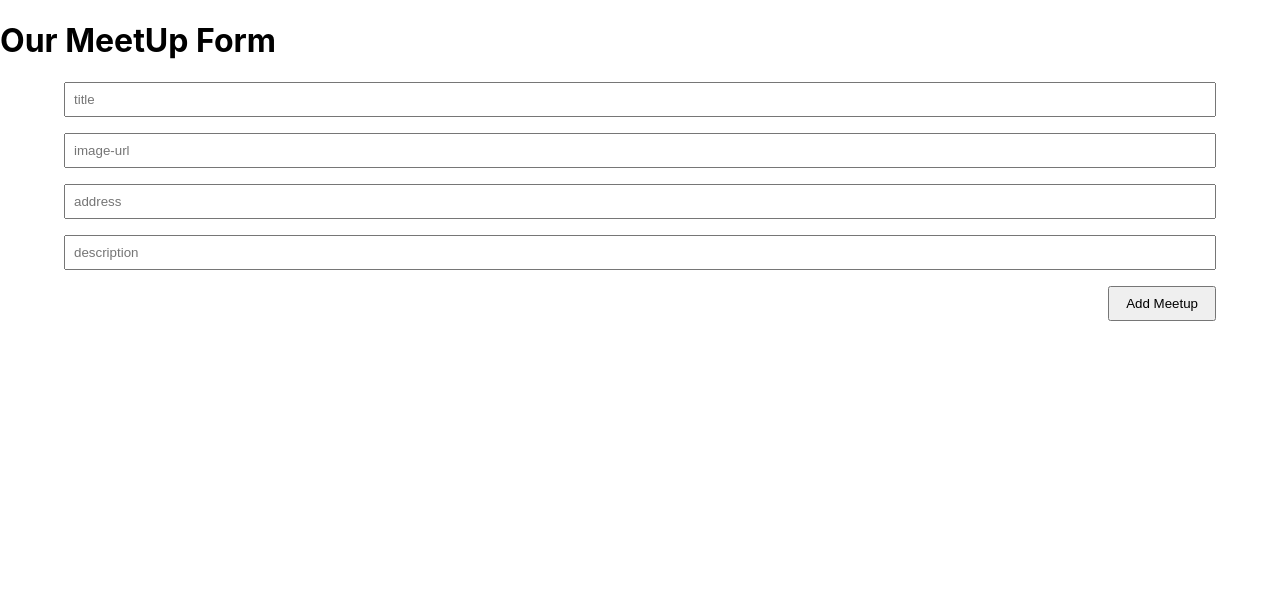
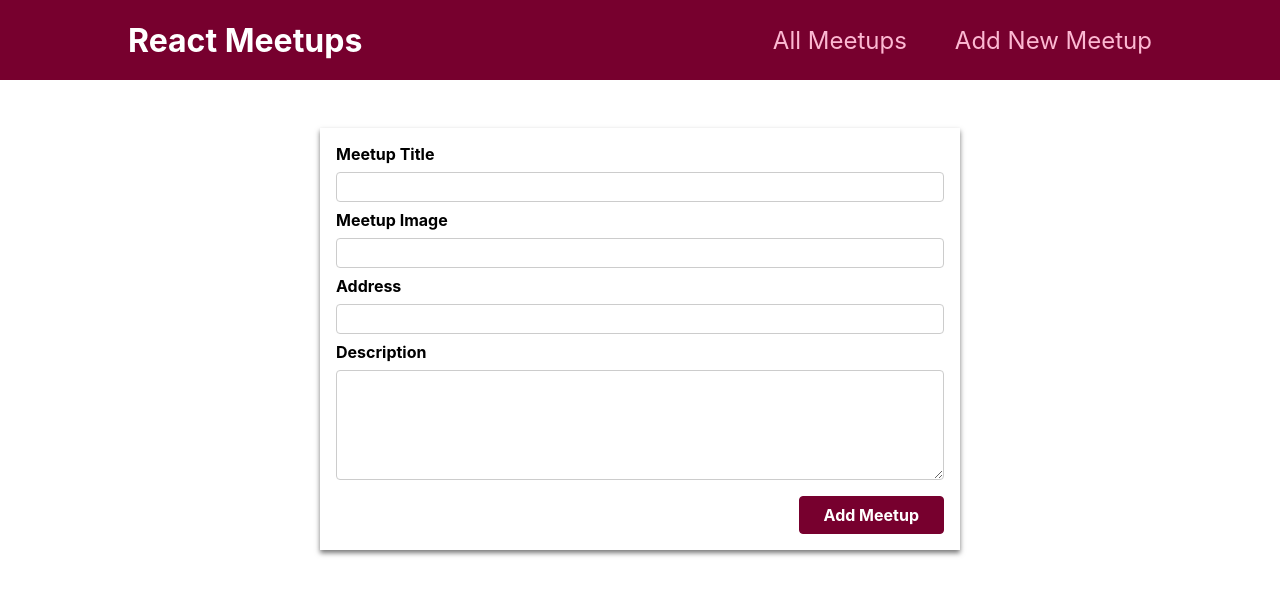
Before and after one commit to emmeiwhite/meetups-app, a Next.js app: page /new-meetup in a window 1280 px wide. Shown: the top 594 px of the page. Built offline with nearby package versions, Linux system fonts and the light colour scheme.

Commit message:
Added Layout and Styled 2 main Next Pages

```diff
--- /dev/null
+++ b/components/layout/Layout.js
@@ -0,0 +1,13 @@
+import MainNavigation from "./MainNavigation";
+import classes from "./Layout.module.css";
+
+function Layout(props) {
+  return (
+    <div>
+      <MainNavigation />
+      <main className={classes.main}>{props.children}</main>
+    </div>
+  );
+}
+
+export default Layout;
--- /dev/null
+++ b/components/layout/Layout.module.css
@@ -0,0 +1,5 @@
+.main {
+  margin: 3rem auto;
+  width: 90%;
+  max-width: 40rem;
+}
--- /dev/null
+++ b/components/layout/MainNavigation.js
@@ -0,0 +1,27 @@
+import Link from "next/link";
+import classes from "./MainNavigation.module.css";
+
+function MainNavigation() {
+  return (
+    <header className={classes.header}>
+      <div className={classes.logo}>React Meetups</div>
+      <nav>
+        <ul>
+          <li>
+            <Link href="/">
+              <a>All Meetups</a>
+            </Link>
+          </li>
+
+          <li>
+            <Link href="/new-meetup">
+              <a>Add New Meetup</a>
+            </Link>
+          </li>
+        </ul>
+      </nav>
+    </header>
+  );
+}
+
+export default MainNavigation;
--- /dev/null
+++ b/components/layout/MainNavigation.module.css
@@ -0,0 +1,39 @@
+.header {
+  width: 100%;
+  height: 5rem;
+  display: flex;
+  align-items: center;
+  justify-content: space-between;
+  background-color: #77002e;
+  padding: 0 10%;
+}
+
+.logo {
+  font-size: 2rem;
+  color: white;
+  font-weight: bold;
+}
+
+.header ul {
+  list-style: none;
+  margin: 0;
+  padding: 0;
+  display: flex;
+  align-items: baseline;
+}
+
+.header li {
+  margin-left: 3rem;
+}
+
+.header a {
+  text-decoration: none;
+  font-size: 1.5rem;
+  color: #fcb8d2;
+}
+
+.header a:hover,
+.header a:active,
+.header a.active {
+  color: white;
+}
--- a/components/meetups/MeetupItem.module.css
+++ b/components/meetups/MeetupItem.module.css
@@ -1,4 +1,46 @@
-.meetuplist {
+.item {
+  margin: 1rem 0;
+}
+
+.image {
+  width: 100%;
+  height: 20rem;
+  overflow: hidden;
+  border-top-right-radius: 6px;
+  border-top-left-radius: 6px;
+}
+
+.image img {
+  width: 100%;
+  object-fit: cover;
+}
+
+.content {
+  text-align: center;
   padding: 1rem;
-  border: 1px solid #777;
 }
+
+.content h3 {
+  font-size: 1.25rem;
+  color: #2c292b;
+}
+
+.actions {
+  padding: 1.5rem;
+  text-align: center;
+}
+
+.actions button {
+  font: inherit;
+  cursor: pointer;
+  color: #77002e;
+  border: 1px solid #77002e;
+  background-color: transparent;
+  padding: 0.5rem 1.5rem;
+  border-radius: 4px;
+}
+
+.actions button:hover,
+.actions button:active {
+  background-color: #ffe2ed;
+}
--- a/components/meetups/MeetupList.module.css
+++ b/components/meetups/MeetupList.module.css
@@ -2,6 +2,6 @@
   padding: 1rem 2rem;
   margin: 0 auto;
   display: grid;
-  grid-template-columns: repeat(2, 1fr);
+  grid-template-columns: 1fr;
   gap: 2rem;
 }
--- a/components/meetups/NewMeetupForm.js
+++ b/components/meetups/NewMeetupForm.js
@@ -1,14 +1,17 @@
 import { useRef } from "react";
+
+import Card from "../ui/Card";
 import classes from "./NewMeetupForm.module.css";
 
-function NewMeetupForm({ onAddMeetup }) {
+function NewMeetupForm(props) {
   const titleInputRef = useRef();
   const imageInputRef = useRef();
   const addressInputRef = useRef();
   const descriptionInputRef = useRef();
 
-  function handleSubmit(e) {
-    e.preventDefault();
+  function submitHandler(event) {
+    event.preventDefault();
+
     const enteredTitle = titleInputRef.current.value;
     const enteredImage = imageInputRef.current.value;
     const enteredAddress = addressInputRef.current.value;
@@ -21,41 +24,38 @@ function NewMeetupForm({ onAddMeetup }) {
       description: enteredDescription,
     };
 
-    onAddMeetup(meetupData);
+    props.onAddMeetup(meetupData);
   }
+
   return (
-    <form className={classes.meetup_form_wrapper} onSubmit={handleSubmit}>
-      <div className={classes.form_item}>
-        <input required ref={titleInputRef} type="text" placeholder="title" />
-      </div>
-      <div className={classes.form_item}>
-        <input
-          required
-          ref={imageInputRef}
-          type="text"
-          placeholder="image-url"
-        />
-      </div>
-      <div className={classes.form_item}>
-        <input
-          required
-          ref={addressInputRef}
-          type="text"
-          placeholder="address"
-        />
-      </div>
-
-      <div className={classes.form_item}>
-        <input
-          required
-          ref={descriptionInputRef}
-          type="text"
-          placeholder="description"
-        />
-      </div>
-
-      <button>Add Meetup</button>
-    </form>
+    <Card>
+      <form className={classes.form} onSubmit={submitHandler}>
+        <div className={classes.control}>
+          <label htmlFor="title">Meetup Title</label>
+          <input type="text" required id="title" ref={titleInputRef} />
+        </div>
+        <div className={classes.control}>
+          <label htmlFor="image">Meetup Image</label>
+          <input type="url" required id="image" ref={imageInputRef} />
+        </div>
+        <div className={classes.control}>
+          <label htmlFor="address">Address</label>
+          <input type="text" required id="address" ref={addressInputRef} />
+        </div>
+        <div className={classes.control}>
+          <label htmlFor="description">Description</label>
+          <textarea
+            id="description"
+            required
+            rows="5"
+            ref={descriptionInputRef}
+          ></textarea>
+        </div>
+        <div className={classes.actions}>
+          <button>Add Meetup</button>
+        </div>
+      </form>
+    </Card>
   );
 }
 
--- a/components/meetups/NewMeetupForm.module.css
+++ b/components/meetups/NewMeetupForm.module.css
@@ -1,20 +1,45 @@
-.meetup_form_wrapper {
-  width: 90%;
-  margin: 0 auto;
+.form {
+  padding: 1rem;
 }
 
-.form_item {
-  width: 100%;
-  margin: 1rem 0;
+.control {
+  margin-bottom: 0.5rem;
 }
 
-.form_item input {
-  width: 100%;
-  padding: 0.5rem;
+.control label {
+  display: block;
+  font-weight: bold;
+  margin-bottom: 0.5rem;
 }
 
-.meetup_form_wrapper button {
+.control input,
+.control textarea {
   display: block;
-  margin-left: auto;
-  padding: 0.5rem 1rem;
+  font: inherit;
+  border-radius: 4px;
+  border: 1px solid #ccc;
+  padding: 0.25rem;
+  width: 100%;
 }
+
+.actions {
+  margin-top: 1rem;
+  text-align: right;
+}
+
+.actions button {
+  font: inherit;
+  cursor: pointer;
+  background-color: #77002e;
+  color: white;
+  padding: 0.5rem 1.5rem;
+  border: 1px solid #77002e;
+  border-radius: 4px;
+  font-weight: bold;
+}
+
+.actions button:hover,
+.actions button:active {
+  background-color: #a50e48;
+  border-color: #a50e48;
+}
--- a/pages/index.js
+++ b/pages/index.js
@@ -2,6 +2,7 @@
 // We will call an API and get our Data
 
 import MeetupList from "../components/meetups/MeetupList";
+import Layout from "../components/layout/Layout";
 
 // Let's create a Dummy Meetup Data
 
@@ -49,9 +50,9 @@ const DUMMY_MEETUPS = [
 ];
 function HomePage() {
   return (
-    <main>
+    <Layout>
       <MeetupList meetuplist={DUMMY_MEETUPS} />
-    </main>
+    </Layout>
   );
 }
 
--- a/pages/new-meetup/index.js
+++ b/pages/new-meetup/index.js
@@ -1,14 +1,14 @@
 // Form to Add Meetup
 import NewMeetupForm from "../../components/meetups/NewMeetupForm";
+import Layout from "../../components/layout/Layout";
 function NewMeetUpPage() {
   function addMeetUpHandler(enteredMeetupData) {
     console.log(enteredMeetupData);
   }
   return (
-    <main>
-      <h1>Our MeetUp Form</h1>
+    <Layout>
       <NewMeetupForm onAddMeetup={addMeetUpHandler} />
-    </main>
+    </Layout>
   );
 }
 
```
Also changed, not shown: components/meetups/MeetupItem.js (+11 -2 lines).
